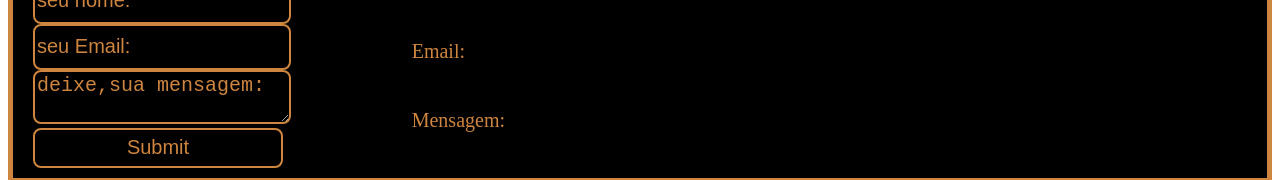
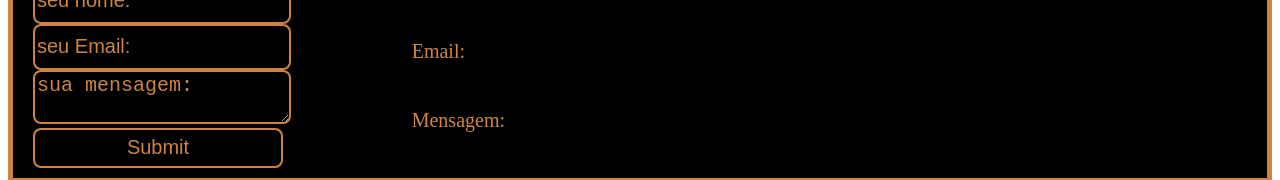
Before and after one commit to alexandre945/projetovue, a Vue app: page / in a window 1280 px wide. Shown: the part 713-893 px from the top of the page. Built offline with nearby package versions, Linux system fonts and the light colour scheme.

Commit message:
ajustando input

```diff
--- a/src/components/cadastro.vue
+++ b/src/components/cadastro.vue
@@ -6,7 +6,7 @@
               <form action="https://api.staticforms.xyz/submit" method="post">
                     <input v-model="nome" type="text" name="name" placeholder="seu nome:"><br>
                     <input v-model="email" type="text" name="email" placeholder="seu Email:" /><br>
-                    <textarea v-model="mensagem" name="message" placeholder="deixe,sua mensagem:"></textarea><br>
+                    <textarea v-model="mensagem" name="message" placeholder="sua mensagem:"></textarea><br>
                     <input type="text" name="honeypot" style="display:none">
                     <input type="hidden" name="accessKey" value="2811af00-0456-4c02-a5fb-adb2057f2630">
                     <input type="hidden" name="replyTo" value="xandylamabamg@hotmail.com">
```
